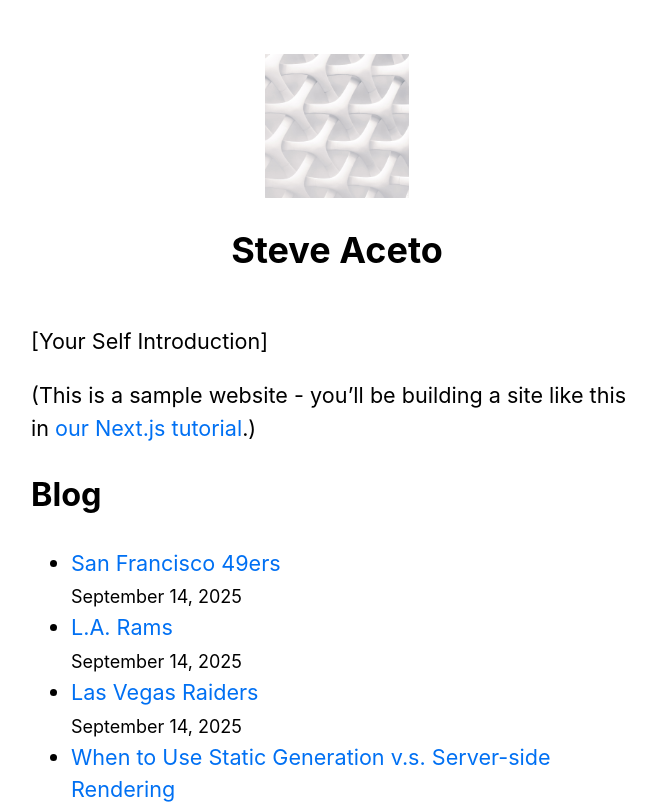
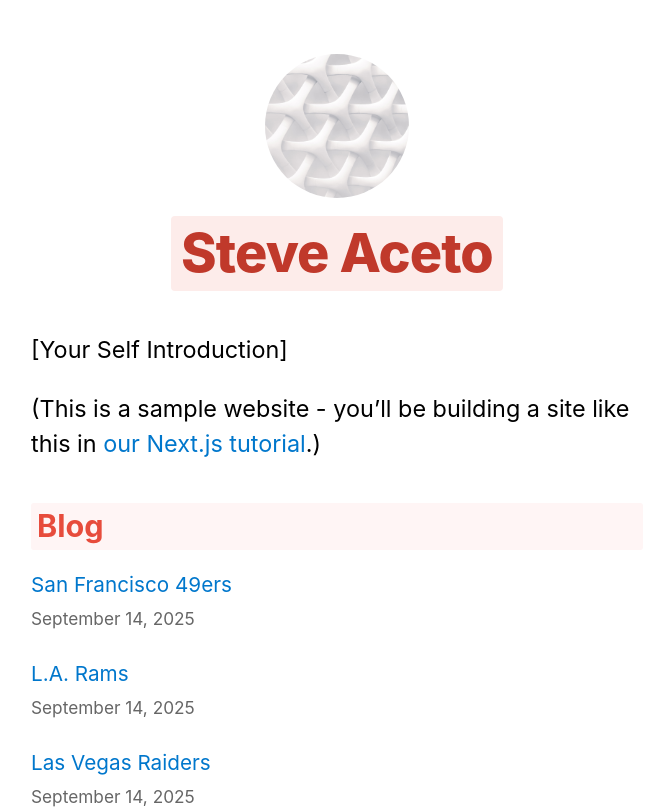
Before and after one commit to ronh591/cs55-wk4, a Next.js app: page / in a window 1280 px wide. Shown: the top 808 px of the page, without its empty margins (303-963 px from the left). Built offline with nearby package versions, Linux system fonts and the light colour scheme.

Commit message:
added custom css styles to utils.module and commented js in index.js

```diff
--- a/pages/index.js
+++ b/pages/index.js
@@ -1,15 +1,28 @@
+// Import the Head component from Next.js for modifying the <head> of the page
 import Head from 'next/head';
+
+// Import the Layout component and siteTitle constant from local layout component
 import Layout, { siteTitle } from '../components/layout';
+
+// Import CSS module with utility styles
 import utilStyles from '../styles/utils.module.css';
+
+// Import function to get sorted post data from local posts library
 import { getSortedPostsData } from '../lib/posts';
+
+// Import Link component from Next.js for client-side navigation
 import Link from 'next/link';
+
+// Import Date component for formatting date strings
 import Date from '../components/date';
 
+// Default export of the Home page component
+// Receives allPostsData as props (fetched by getStaticProps)
 export default function Home({ allPostsData }) {
   return (
     <Layout home>
       <Head>
-        <title>{siteTitle}</title>
+        <title>{siteTitle}</title> {/* Set the page title dynamically */}
       </Head>
       <section className={utilStyles.headingMd}>
         <p>[Your Self Introduction]</p>
@@ -23,10 +36,10 @@
         <ul className={utilStyles.list}>
           {allPostsData.map(({ id, date, title }) => (
             <li className={utilStyles.listItem} key={id}>
-              <Link href={`/posts/${id}`}>{title}</Link>
+              <Link href={`/posts/${id}`}>{title}</Link> {/* Link to individual post */}
               <br />
               <small className={utilStyles.lightText}>
-                <Date dateString={date} />
+                <Date dateString={date} /> {/* Render formatted post date */}
               </small>
             </li>
           ))}
@@ -36,11 +49,16 @@
   );
 }
 
+// Next.js function to fetch data at build time (Static Generation)
+// Runs on the server side during the build
 export async function getStaticProps() {
+  // Call local function to get all posts sorted by date
   const allPostsData = getSortedPostsData();
+
+  // Return the data as props to the Home component
   return {
     props: {
-      allPostsData,
+      allPostsData, // will be passed to Home() as a prop
     },
   };
 }
--- a/styles/utils.module.css
+++ b/styles/utils.module.css
@@ -1,25 +1,90 @@
-/* styles/utils.module.css */
+/* utils.module.css */
 
-/* Existing class */
+/* Extra-large heading (post title / homepage main title) */
+.heading2Xl {
+  font-size: 3rem;
+  line-height: 1.2;
+  font-weight: 800;
+  letter-spacing: -0.05rem;
+  margin: 1rem 0;
+  color: #c0392b;               /* strong red */
+  background-color: #fdecea;    /* subtle light red highlight */
+  padding: 5px 10px;
+  border-radius: 4px;
+}
+
+/* Large heading (sections like Blog) */
+.headingXl {
+  font-size: 2.2rem;
+  line-height: 1.3;
+  font-weight: 800;
+  letter-spacing: -0.05rem;
+  margin: 1rem 0;
+  color: #c0392b;
+  background-color: #fff0f0;    /* light red highlight */
+  padding: 3px 8px;
+  border-radius: 3px;
+}
+
+/* Medium heading */
+.headingLg {
+  font-size: 1.7rem;
+  line-height: 1.4;
+  margin: 1rem 0;
+  color: #e74c3c;               /* slightly lighter red */
+  background-color: #fff5f5;    /* subtle highlight */
+  padding: 2px 6px;
+  border-radius: 3px;
+}
+
+/* Medium text */
 .headingMd {
-  font-size: 1.2rem;
+  font-size: 1.3rem;
   line-height: 1.5;
 }
 
-/* Custom styles for intro text */
-.intro {
-  font-weight: bold;
-  font-size: 1.5rem;
-  color: #1e3a8a; /* deep blue */
-  margin-bottom: 1rem;
+/* List items (homepage blog list, or inside posts) */
+.list {
+  list-style: none;
+  padding: 0;
+  margin: 0;
 }
 
-/* Custom styles for description paragraph */
-.description {
-  background: #f0f9ff;
-  padding: 1rem;
-  border-left: 4px solid #0ea5e9; /* cyan highlight */
-  border-radius: 8px;
-  font-style: italic;
+.listItem {
+  margin: 0 0 1.25rem;
+  font-size: 1.15rem;
   line-height: 1.6;
+  color: #222;                 /* high contrast */
 }
+
+/* Light text (e.g., dates) */
+.lightText {
+  color: #666;
+}
+
+/* Rounded image utility */
+.borderCircle {
+  border-radius: 9999px;
+}
+
+/* Inherit color */
+.colorInherit {
+  color: inherit;
+}
+
+/* Tiny padding utility */
+.padding1px {
+  padding-top: 1px;
+}
+
+/* Accessible link styles */
+a {
+  color: #0077cc;              /* strong blue */
+  text-decoration: none;
+}
+
+a:hover,
+a:focus {
+  color: #005fa3;              /* darker blue on hover/focus */
+  text-decoration: underline;  /* improves accessibility */
+}
```
